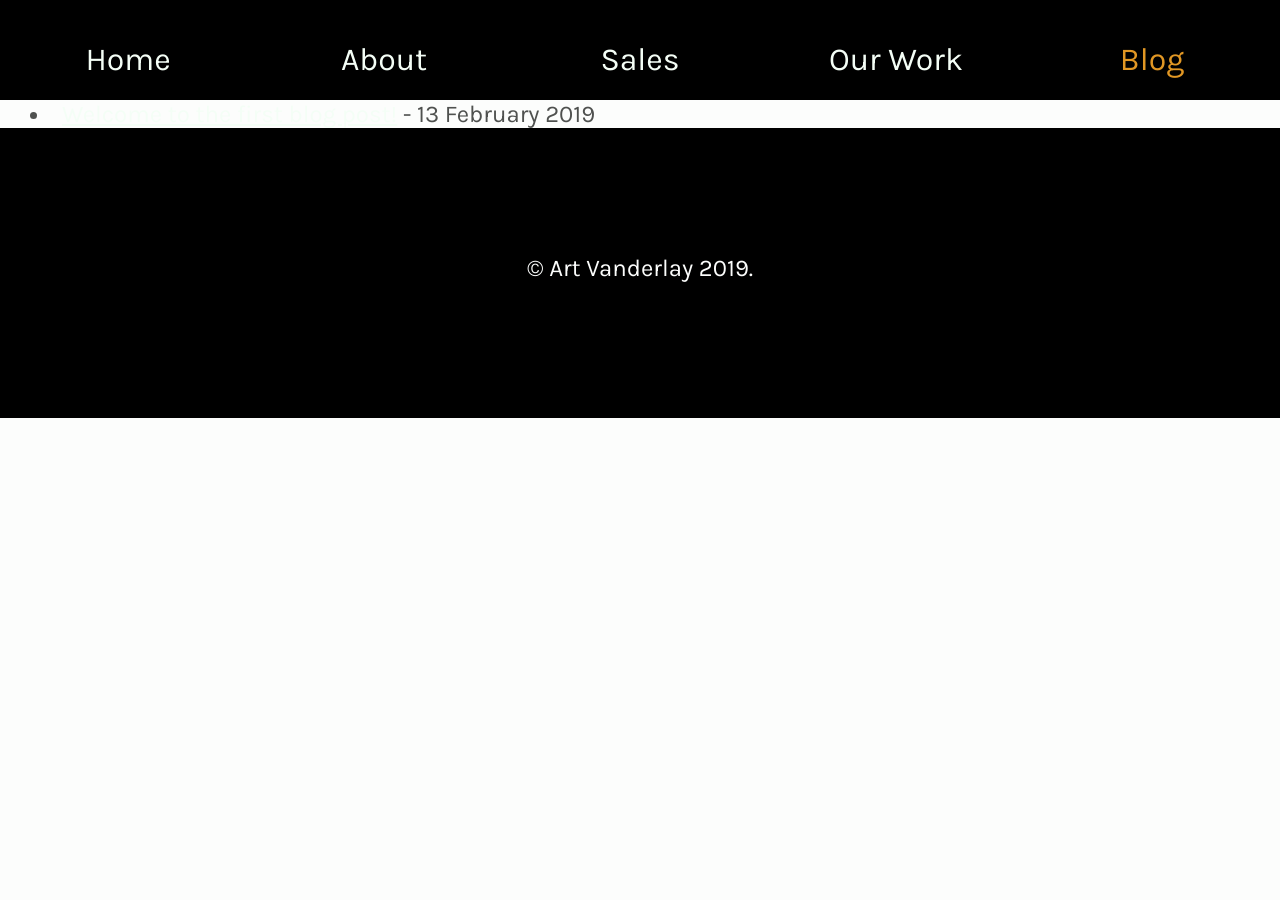
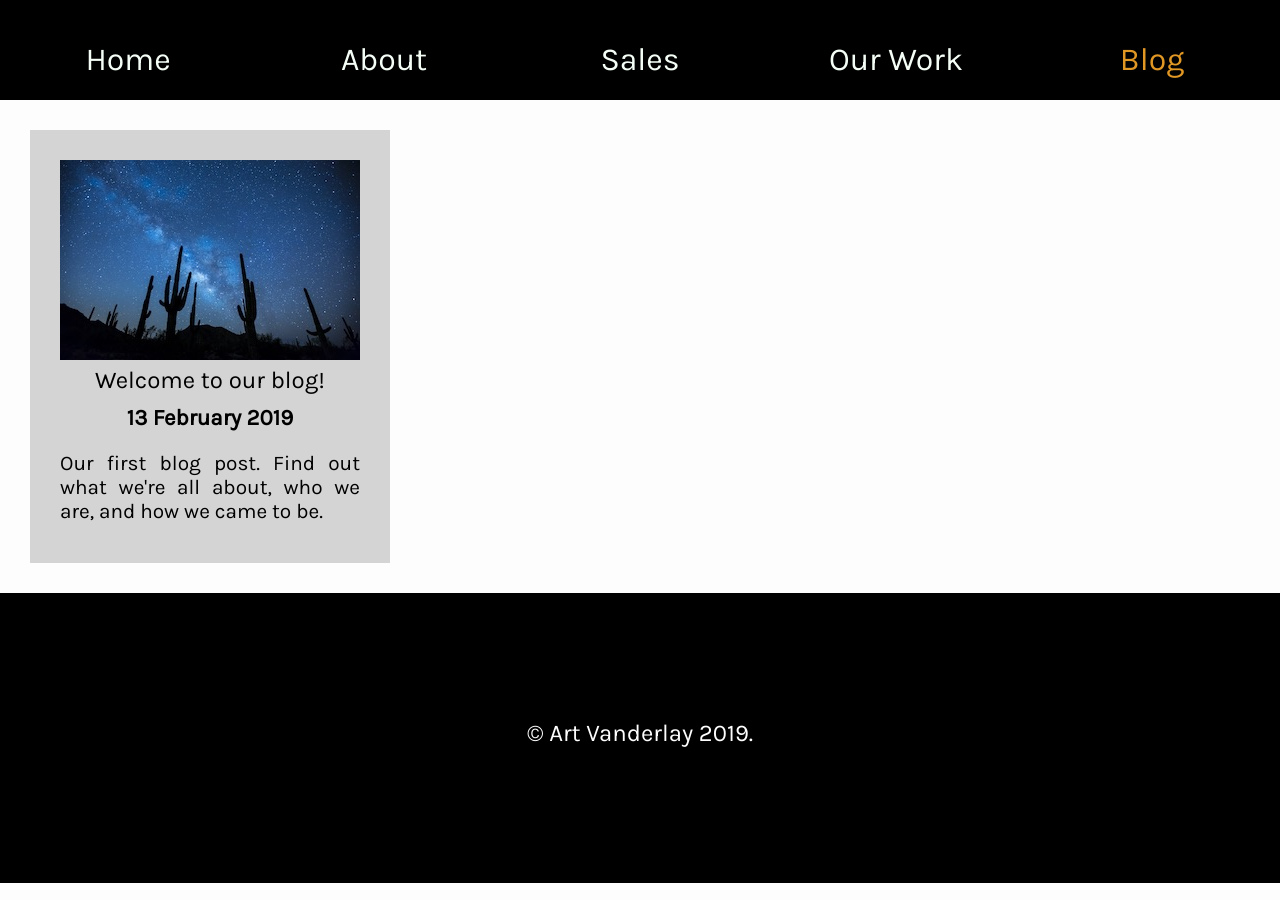
Before and after one commit to russelljkennedy/vandelay-industries, a Jekyll site: the page built from blog.html, in a window 1280 px wide. Built offline with Jekyll 4.4.1, drawn with Linux system fonts in a browser that asks for light colours.

Commit message:
Fixed carousel responsiveness; worked on blog listings

```diff
--- a/blog.html
+++ b/blog.html
@@ -4,12 +4,16 @@ title: Blog Posts
 ---
 <section class="blog">
   <div class="vl-page">
-    <ul">
+    <ul class="blog-listings">
        {% for post in site.posts %}
-         <li>
-           <a href="{{ post.url }}">{{ post.title }}</a>
-           - {{ post.date | date: "%d %B %Y" }}
+         <a href="{{ post.url }}">
+           <li class="blog-listing">
+          <img src="{{ post.listing_image }}" alt="">
+          {{ post.title }}
+          <p class="date"><strong>{{ post.date | date: "%d %B %Y" }}</strong></p>
+          <p class="listing">{{ post.summary }}</p>
          </li>
+         </a>
        {% endfor %}
     </ul>
   </div>
--- a/blog/_posts/2019-02-13-first-post.md
+++ b/blog/_posts/2019-02-13-first-post.md
@@ -1,6 +1,8 @@
 ---
 layout: post
-title: Welcome to the first blog post!
+title: Welcome to our blog!
+listing_image: /img/blog/thumbs/01-cactus.jpg
+summary: Our first blog post. Find out what we're all about, who we are, and how we came to be.
 ---
 Lorem ipsum dolor sit amet, consectetur adipisicing elit. Ea laborum recusandae accusantium dolorem eaque amet quo ipsam magnam quia, pariatur soluta aliquid necessitatibus dolorum repellendus distinctio ipsa quae voluptatum deserunt ad tenetur magni repellat sapiente, eligendi odit, mollitia. Veritatis, aspernatur, repudiandae? Sunt delectus, asperiores dolorum. Necessitatibus corporis labore nostrum perspiciatis!
 
--- a/css/style.css
+++ b/css/style.css
@@ -99,16 +99,7 @@ nav {
   text-align: center;
   opacity: 0.8;
 }
-.hero-second {
-  background-image: url(../img/02-skyline.jpg);
-  background-size: cover;
-  background-position: center;
-  min-height: 800px;
-  text-align: center;
-  opacity: 0.8;
-}
 h1.hero-title, h2.hero-sub {
-  /* color: var(--red); */
   text-shadow: 1px 4px 1px var(--black);
 }
 h1.hero-title {
@@ -130,67 +121,29 @@ h2.hero-sub {
   background: var(--orange);
   color: var(--black);
 }
+/* Carousel options */
 .hero-slider {
   position: relative;
   z-index: 10;
   overflow: hidden;
 }
-/* .slider {
-  display: grid;
-  width: 100%;
-  grid-template-columns: 1fr minmax(0, 1fr);
-  grid-template-areas: "slider";
-}
-.hero-slider {
-  grid-area: slider;
-} */
-/* .slider-image-1, .slider-image-2 {
-  /* position: absolute;
-  width: 100%;
-  height: 100%;
-  top: 0;
-} */
 [class*="slider-image-"]{
+  display: inline-block;
   background-size: cover;
   background-position: center;
   min-height: 800px;
-  /* max-width: 1440px; */
   width: 100%;
-  /* height: auto !important; */
   text-align: center;
   opacity: 0.8;
 }
 .slider-image-1 {
   background-image: url(../img/slider/01-architect.jpeg);
-  /* background-size: cover;
-  background-position: center;
-  min-height: 800px;
-  width: 100%;
-  text-align: center;
-  opacity: 0.8; */
 }
 .slider-image-2 {
   background-image: url(../img/slider/02-skyline.jpg);
-  /* background-size: cover;
-  background-position: center;
-  width: 100%;
-  min-height: 800px;
-  text-align: center;
-  opacity: 0.8; */
 }
 .slider-image-3 {
   background-image: url(../img/slider/03-abstract-architecture.jpg);
-  /* background-size: cover;
-  background-position: center;
-  width: 100%;
-  min-height: 800px;
-  text-align: center;
-  opacity: 0.8; */
-}
-.slick-slide {
-  width: 100%;
-  height: auto;
-  max-width: 1440px;
 }
 .prev, .next {
   display: block;
@@ -304,7 +257,36 @@ footer {
   line-height: 100px;
   padding: 90px 0;
 }
-/* .slick-slide,.slick-cloned {
-  min-width: 0;
-  min-height: 0;
-} */
+/* Blog */
+ul.blog-listings {
+  padding-top: 30px;
+  background: #d4d4d4;
+  padding: 30px;
+  margin: 30px 0;
+  width: 300px;
+}
+ul.blog-listings:hover {
+  opacity: 0.8;
+}
+li.blog-listing {
+  list-style: none;
+  width: 300px;
+  text-align: center;
+}
+ul.blog-listings a {
+  color: var(--black);
+  padding-bottom: 10px;
+  text-decoration: none;
+}
+ul.blog-listings a:hover {
+  color: var(--headings);
+}
+p.date {
+  padding: 10px 0;
+  font-size: 1.4rem;
+}
+p.listing {
+  text-align: justify;
+  font-size: 1.3rem;
+  padding: 10px 0;
+}
--- a/index.html
+++ b/index.html
@@ -3,7 +3,6 @@ layout: default
 title: Vanderlay Industries
 stylesheet:
 - /css/slick.css
-- /css/slick-theme.css
 js:
 - /js/slick.min.js
 - /js/carousel.js
--- a/js/carousel.js
+++ b/js/carousel.js
@@ -8,10 +8,7 @@ jQuery(document).ready(function($) {
       prevArrow: $('.prev'),
       nextArrow: $('.next'),
       autoplaySpeed: 3000,
-      variableWidth: true,
   });
-  // Set the slider items to the width of the screen
-  // $('.slider-image-*').width(window.innerWidth);
   $('a.felicity').click(function(e){
     e.preventDefault();
   });
```
Also changed, not shown: img/blog/01-cactus.jpg (added), img/blog/thumbs/01-cactus.jpg (added).
